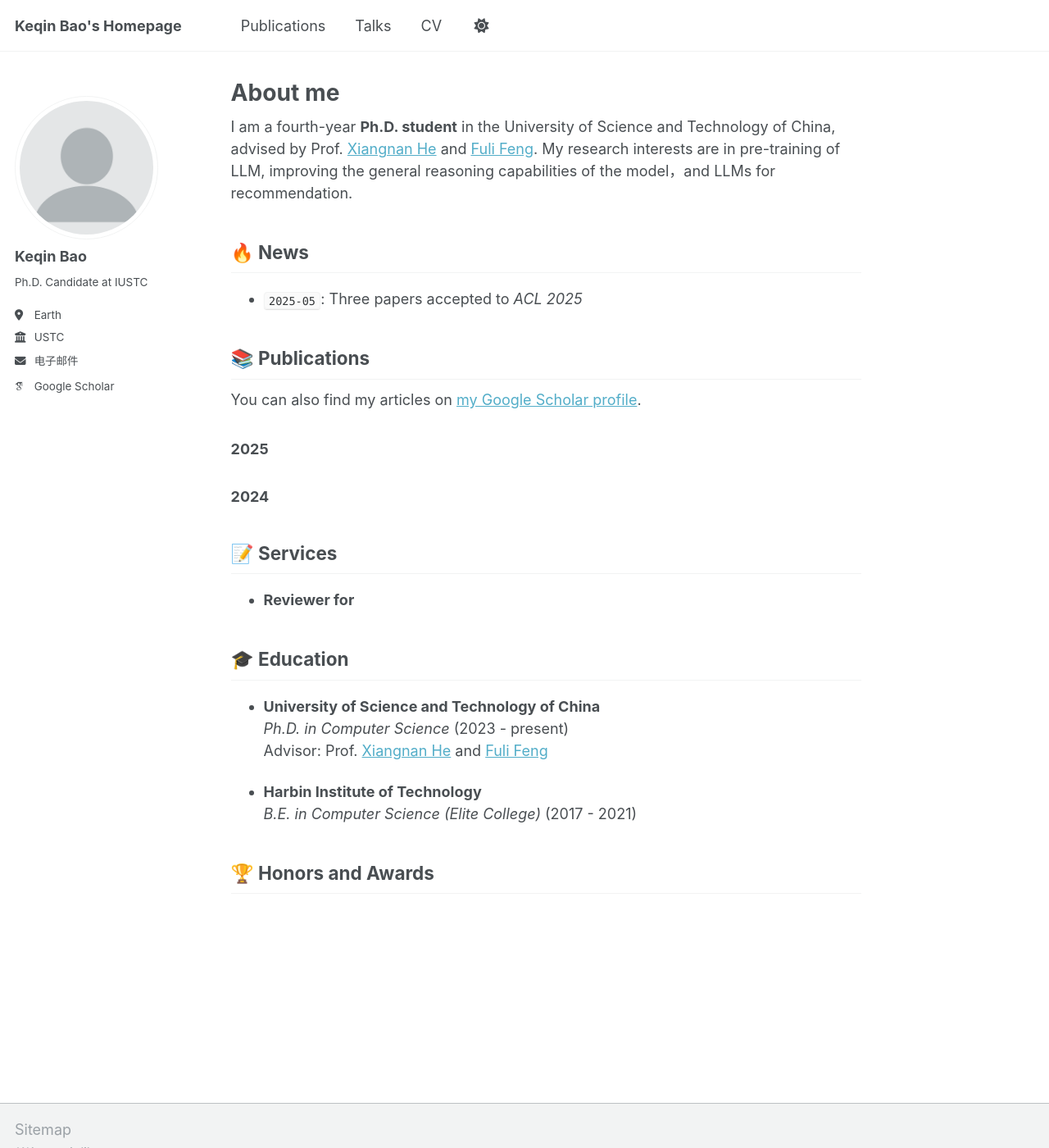
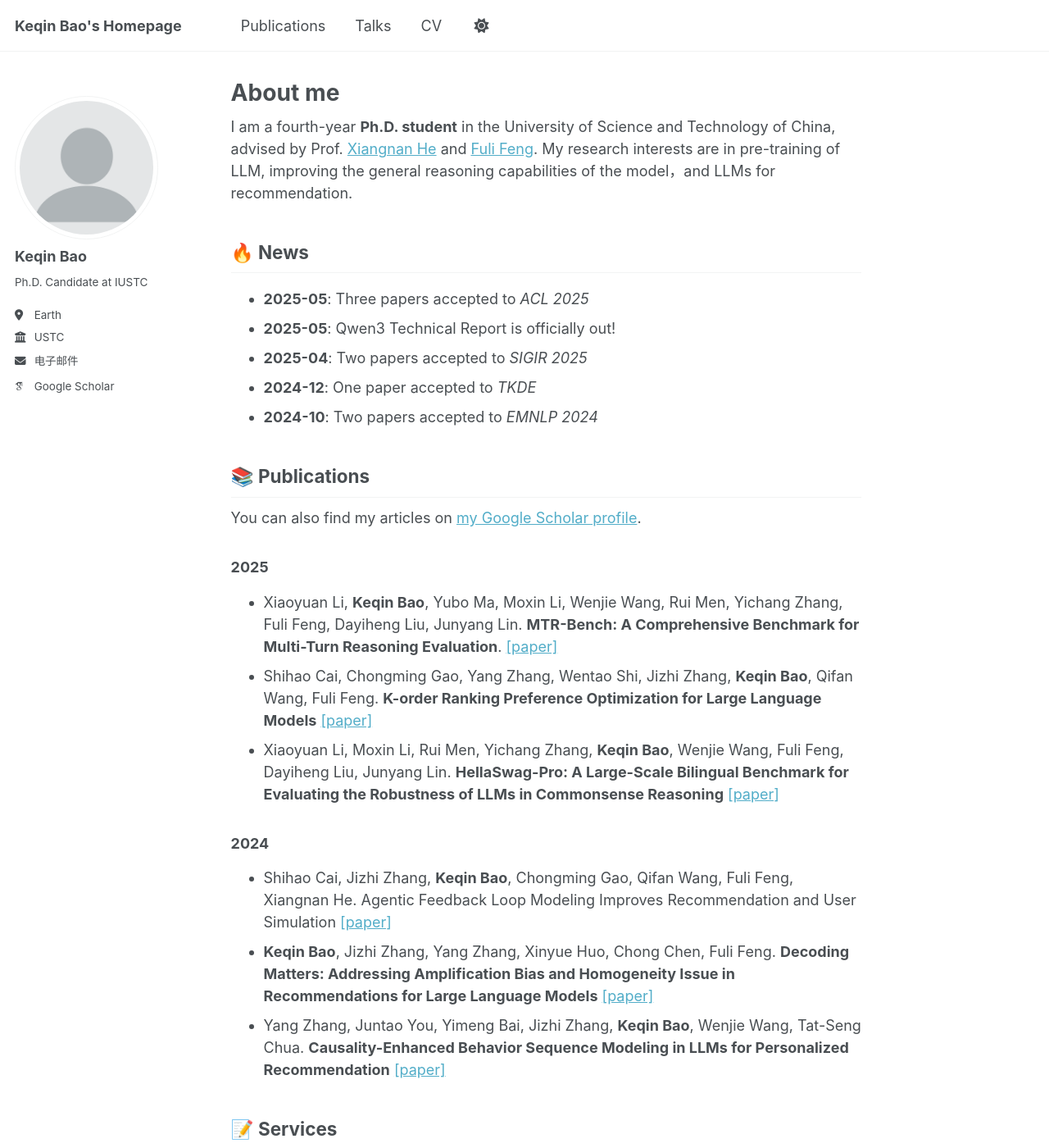
Before and after one commit to SAI990323/SAI990323.github.io, a Jekyll site: the page built from _pages/about.md, in a window 1280 px wide and 1400 px high. Shown: the whole window at 82% size. Built offline with Jekyll 4.4.1, drawn with Linux system fonts in a browser that asks for light colours; some web fonts are replaced; some of the changed text lies outside the part shown.

Commit message:
Update about.md

```diff
--- a/_pages/about.md
+++ b/_pages/about.md
@@ -11,7 +11,11 @@ I am a fourth-year **Ph.D. student** in the University of Science and Technology
 
 
 ##  **🔥 News**
-- `2025-05`: Three papers accepted to *ACL 2025*
+- **2025-05**: Three papers accepted to *ACL 2025*
+- **2025-05**: Qwen3 Technical Report is officially out!
+- **2025-04**: Two papers accepted to *SIGIR 2025*
+- **2024-12**: One paper accepted to *TKDE*
+- **2024-10**: Two papers accepted to *EMNLP 2024*
 
 
 ## **📚 Publications**
@@ -20,13 +24,24 @@ I am a fourth-year **Ph.D. student** in the University of Science and Technology
 {% endif %}
 
 ### 2025
-
+- Xiaoyuan Li, **Keqin Bao**, Yubo Ma, Moxin Li, Wenjie Wang, Rui Men, Yichang Zhang, Fuli Feng, Dayiheng Liu, Junyang Lin. **MTR-Bench: A Comprehensive Benchmark for Multi-Turn Reasoning Evaluation**. [[paper]](https://arxiv.org/pdf/2505.17123)
+- Shihao Cai, Chongming Gao, Yang Zhang, Wentao Shi, Jizhi Zhang, **Keqin Bao**, Qifan Wang, Fuli Feng. **K-order Ranking Preference Optimization for Large Language Models** [[paper]]()
+- Xiaoyuan Li, Moxin Li, Rui Men, Yichang Zhang, **Keqin Bao**, Wenjie Wang, Fuli Feng, Dayiheng Liu, Junyang Lin. **HellaSwag-Pro: A Large-Scale Bilingual Benchmark for Evaluating the Robustness of LLMs in Commonsense Reasoning** [[paper]](https://arxiv.org/pdf/2502.11393)
 
 ### 2024
+- Shihao Cai, Jizhi Zhang, **Keqin Bao**, Chongming Gao, Qifan Wang, Fuli Feng, Xiangnan He. Agentic Feedback Loop Modeling Improves Recommendation and User Simulation [[paper]](https://arxiv.org/pdf/2410.20027)
+- **Keqin Bao**, Jizhi Zhang, Yang Zhang, Xinyue Huo, Chong Chen, Fuli Feng. **Decoding Matters: Addressing Amplification Bias and Homogeneity Issue in Recommendations for Large Language Models** [[paper]](https://arxiv.org/pdf/2406.14900)
+- Yang Zhang, Juntao You, Yimeng Bai, Jizhi Zhang, **Keqin Bao**, Wenjie Wang, Tat-Seng Chua. **Causality-Enhanced Behavior Sequence Modeling in LLMs for Personalized Recommendation** [[paper]](https://arxiv.org/pdf/2410.22809)
+
 
 
 ## **📝 Services**
 - **Reviewer for**
+  - ACL 2024, 2025
+  - EMNLP 2024
+  - SIGIR 2025
+  - RecSys 2024, 2025
+  - TOIS, TORS, TKDD, TKDE
 
 
 ## **🎓 Education**
```
